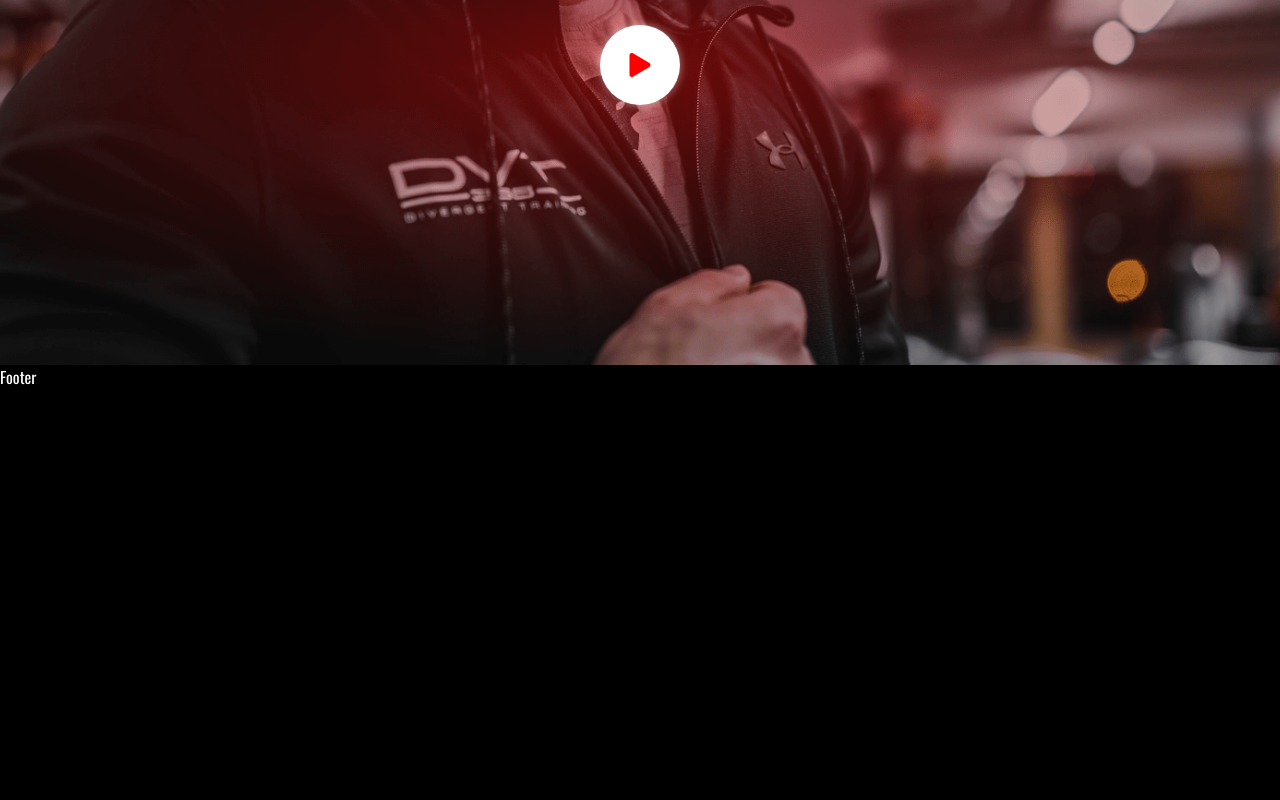
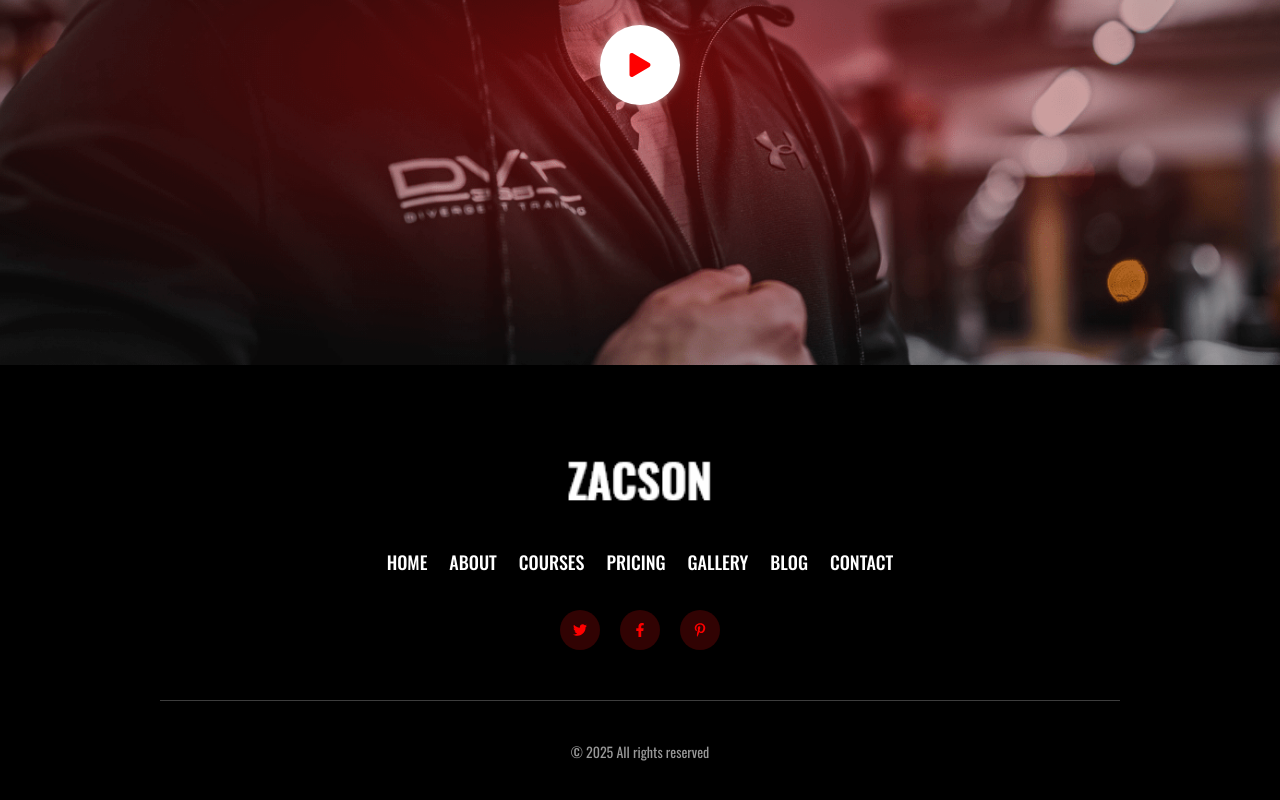
Before and after one commit to Ssovelich/Zacson-Website, a Next.js app: page / in a window 1280 px wide. Shown: the part 2067-2867 px from the top of the page. Before the commit the page ends 2456 px from the top, so only its background shows below. Built offline with nearby package versions, Linux system fonts and the light colour scheme.

Commit message:
added footer

```diff
--- a/src/components/Footer/Footer.jsx
+++ b/src/components/Footer/Footer.jsx
@@ -1,9 +1,75 @@
+"use client";
 
+import Link from "next/link";
+import styles from "./Footer.module.css";
+import { FaTwitter } from "react-icons/fa";
+import { FaFacebookF } from "react-icons/fa";
+import { FaPinterestP } from "react-icons/fa";
 
 const Footer = () => {
   return (
-    <div>Footer</div>
-  )
-}
+    <footer>
+      <div className={`container ${styles.footerContainer}`}>
+        <div className={styles.footerTop}>
+          <Link href="/" className={styles.logo}>
+            <img src="/logo.png" alt="logo" width={146} height={68} />
+          </Link>
+          <nav className={styles.nav}>
+            {[
+              ["Home", "/"],
+              ["About", "/about"],
+              ["Courses", "/courses"],
+              ["Pricing", "/pricing"],
+              ["Gallery", "/gallery"],
+              ["Blog", "/blog"],
+              ["Contact", "/contact"],
+            ].map(([label, href]) => (
+              <Link key={href} href={href} className={styles.navLink}>
+                {label}
+              </Link>
+            ))}
+          </nav>
+          <ul className={styles.socials}>
+            <li className={styles.socialsItem}>
+              <Link
+                className={styles.socialsItemLink}
+                href="https://twitter.com"
+                target="_blank"
+                rel="noopener noreferrer"
+              >
+                <FaTwitter size={14} />
+              </Link>
+            </li>
+            <li className={styles.socialsItem}>
+              <Link
+                className={styles.socialsItemLink}
+                href="https://www.facebook.com"
+                target="_blank"
+                rel="noopener noreferrer"
+              >
+                <FaFacebookF size={14} />
+              </Link>
+            </li>
+            <li className={styles.socialsItem}>
+              <Link
+                className={styles.socialsItemLink}
+                href="https://www.pinterest.com/"
+                target="_blank"
+                rel="noopener noreferrer"
+              >
+                <FaPinterestP size={14} />
+              </Link>
+            </li>
+          </ul>
+        </div>
+        <hr className={styles.divider} />
+        <div className={styles.footerBottom}>
 
-export default Footer
+          <p className={styles.copyright}>&copy; 2025 All rights reserved</p>
+        </div>
+      </div>
+    </footer>
+  );
+};
+
+export default Footer;
--- /dev/null
+++ b/src/components/Footer/Footer.module.css
@@ -0,0 +1,74 @@
+.footerTop {
+  display: flex;
+  flex-direction: column;
+  align-items: center;
+  padding-top: 80px;
+  padding-bottom: 50px;
+}
+.logo {
+  margin-bottom: 30px;
+  transition: all 0.3s ease;
+}
+.logo:hover {
+  scale: 1.02;
+}
+.nav {
+  display: flex;
+  align-items: center;
+  justify-content: center;
+  flex-wrap: wrap;
+  margin-bottom: 30px;
+}
+.navLink {
+  padding: 5px 11px;
+  font-size: 18px;
+  font-weight: 500;
+  color: white;
+  text-decoration: none;
+  text-transform: uppercase;
+  transition: all 0.3s ease;
+}
+.navLink:hover {
+  text-decoration: underline;
+}
+.socials {
+  display: flex;
+  gap: 20px;
+}
+.socialsItem {
+}
+.socialsItemLink {
+  display: flex;
+  align-items: center;
+  justify-content: center;
+  background: rgba(186, 12, 12, 0.264);
+  color: #ff0000;
+  width: 40px;
+  height: 40px;
+  border-radius: 50%;
+  transition: all 0.5s ease;
+}
+.socialsItemLink:hover {
+  background: #ff0000;
+  color: white;
+}
+.divider {
+  border: none;
+  height: 1px;
+  background-color: #999;
+  opacity: 0.4;
+}
+.footerBottom {
+  padding: 40px 0;
+}
+
+.copyright {
+  font-size: 14px;
+  color: #999;
+  text-align: center;
+}
+@media (min-width: 768px) {
+}
+
+@media screen and (min-width: 1024px) {
+}
--- a/src/components/Header/Header.module.css
+++ b/src/components/Header/Header.module.css
@@ -6,7 +6,7 @@
   z-index: 99;
   padding-top: 20px;
   padding-bottom: 20px;
-  transition: background 0.3s ease;
+  transition: background 0.5s ease;
 }
 .header--scrolled {
   background: linear-gradient(to bottom, #950101 0%, #630102 50%, #3d0302 100%);
```
